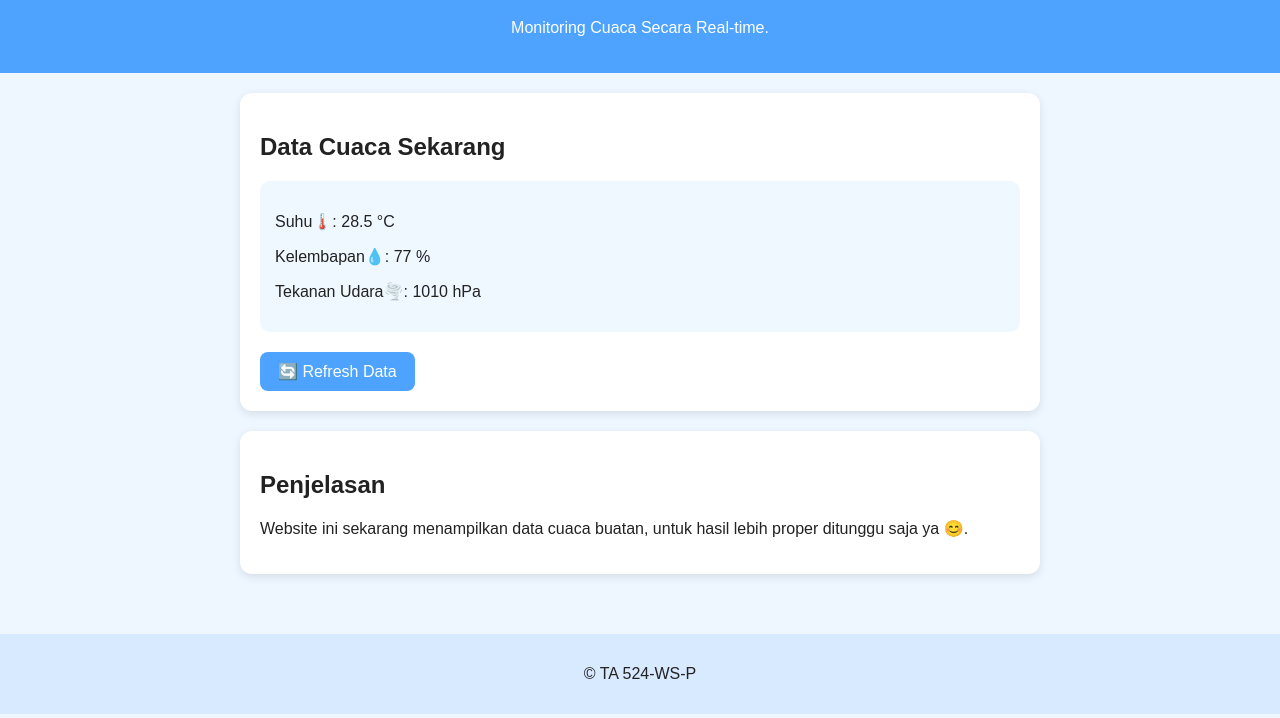
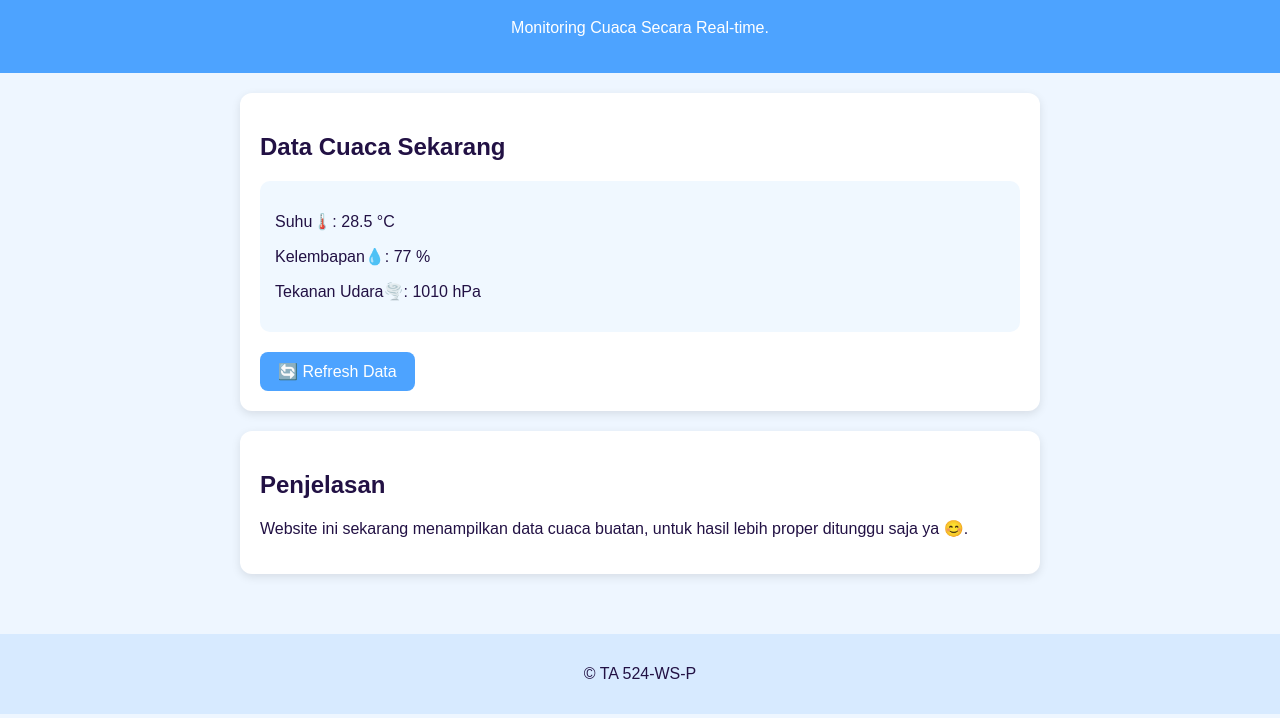
Before and after one commit to hanahani0601-ctrl/WEB-TA, a plain HTML site: page index.html in a window 1280 px wide. Shown: the part 82-800 px from the top of the page. Drawn offline with Linux system fonts and the light colour scheme.

Commit message:
Update style.css

```diff
--- a/style.css
+++ b/style.css
@@ -2,7 +2,7 @@ body {
   font-family: Arial, sans-serif;
   margin: 0;
   background: #eef6ff;
-  color: #222;
+  color: #214;
 }
 
 header {
```
